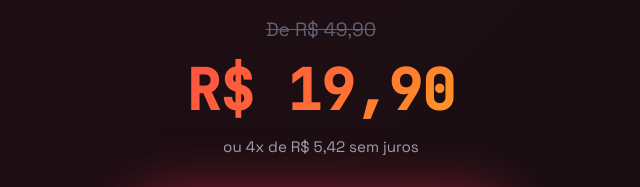
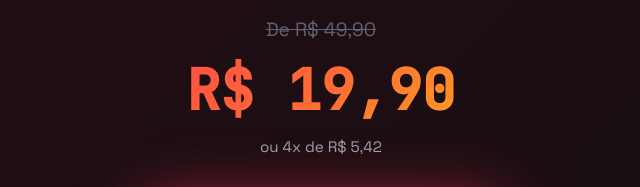
Before and after one commit to rodolfobortolin/inutil, a plain HTML site: page v1.html in a window 1280 px wide. Shown: the part 4580-4767 px from the top of the page, 319-959 px from the left. Drawn offline with nearby package versions, Linux system fonts and the light colour scheme.

Commit message:
Remove 'sem juros' do parcelamento
Co-Authored-By: Claude Opus 4.5 <noreply@anthropic.com>

```diff
--- a/v1.html
+++ b/v1.html
@@ -864,7 +864,7 @@
                 <div class="price-box">
                     <div class="price-old">De R$ 49,90</div>
                     <div class="price-new">R$ 19,90</div>
-                    <div class="price-installments">ou 4x de R$ 5,42 sem juros</div>
+                    <div class="price-installments">ou 4x de R$ 5,42</div>
                 </div>
                 <a href="https://pay.kiwify.com.br/RlL9y4D" class="cta-button">
                     GARANTIR MINHA CÓPIA AGORA
```
Also changed, not shown: v2.html (+1 -1 lines), v3.html (+1 -1 lines).
